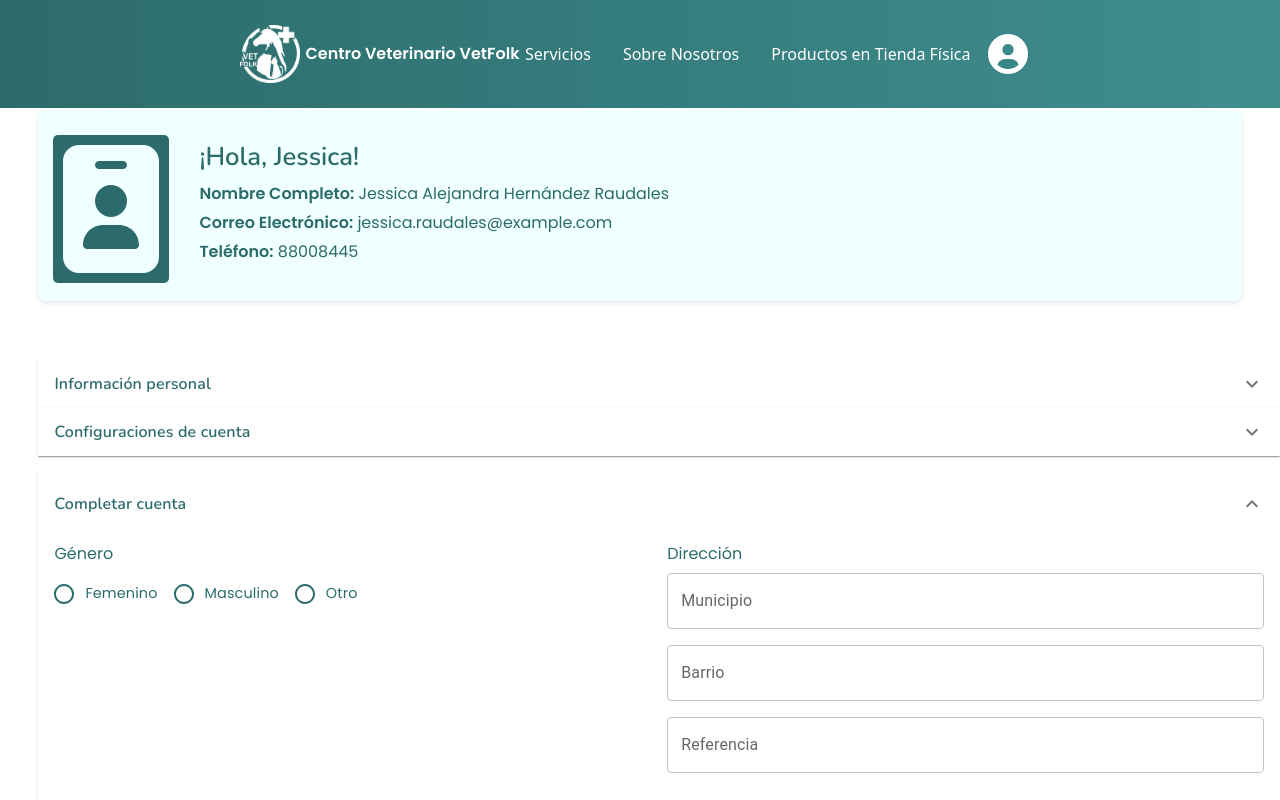
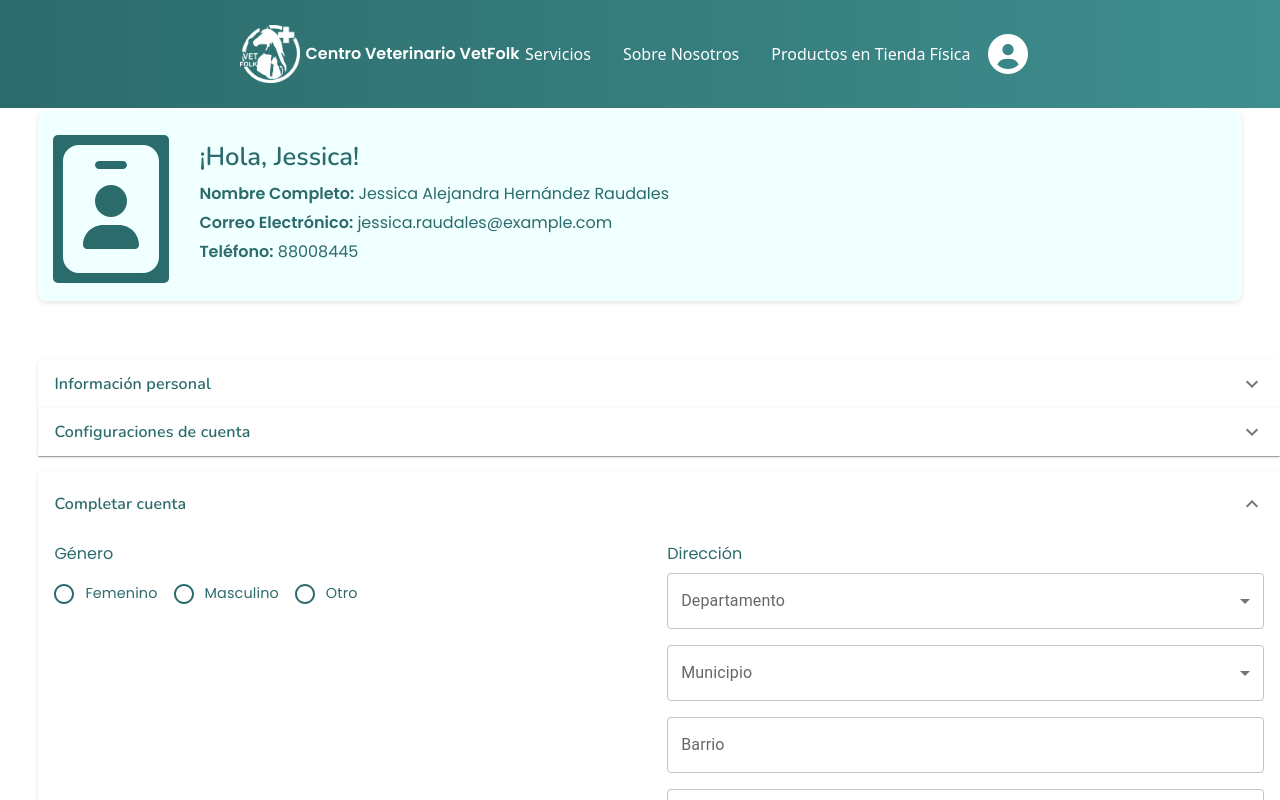
Before and after one commit to ackerT/VetFolk-Frontend, a React (Create React App) app: page /edit-profile in a window 1280 px wide. Both pictures are taken after a click on the button "Completar cuenta". Shown: the top 800 px of the page. Built offline with nearby package versions, Linux system fonts and the light colour scheme.

Commit message:
Cambios en la seccion de editar el perfil

```diff
--- a/src/components/EditProfile.js
+++ b/src/components/EditProfile.js
@@ -1,5 +1,5 @@
 import React, { useState } from 'react';
-import { Accordion, AccordionSummary, AccordionDetails, TextField, Typography, Grid, Button, RadioGroup, FormControlLabel, Radio } from '@mui/material';
+import { Accordion, AccordionSummary, AccordionDetails, TextField, Typography, Grid, Button, RadioGroup, FormControlLabel, Radio, Select, MenuItem, FormControl, InputLabel } from '@mui/material';
 import ExpandMoreIcon from '@mui/icons-material/ExpandMore';
 import './EditProfile.css';
 import Navbar from './Navbar';
@@ -7,7 +7,7 @@ import Footer from './Footer';
 import { FontAwesomeIcon } from '@fortawesome/react-fontawesome';
 import { faIdBadge } from '@fortawesome/free-solid-svg-icons';
 
-const EditProfileForm = () => {
+const EditProfile = () => {
     const [profileData, setProfileData] = useState({
         firstName: 'Jessica',
         secondName: 'Alejandra',
@@ -18,12 +18,14 @@ const EditProfileForm = () => {
         currentPassword: '',
         newPassword: '',
         genero: '',
+        departamento: '',
         municipio: '',
         barrio: '',
         referencia: '',
     });
 
     const [errors, setErrors] = useState({});
+    const [municipios, setMunicipios] = useState([]);
 
     const handleChange = (e) => {
         const { name, value } = e.target;
@@ -67,6 +69,24 @@ const EditProfileForm = () => {
         }
     };
 
+    const handleDepartamentoChange = (e) => {
+        const { name, value } = e.target;
+
+        if (name === 'departamento') {
+            setMunicipios(municipiosPorDepartamento[value] || []);
+            setProfileData((prevData) => ({
+                ...prevData,
+                municipio: '', // Resetear el municipio al cambiar de departamento
+                [name]: value,
+            }));
+        } else {
+            setProfileData((prevData) => ({
+                ...prevData,
+                [name]: value,
+            }));
+        }
+    };
+
     const handleSubmit = () => {
         let isValid = true;
         const newErrors = {};
@@ -81,6 +101,24 @@ const EditProfileForm = () => {
             console.log("Datos guardados:", profileData);
             // Lógica para enviar el formulario
         }
+    };
+
+    const departamentos = [
+        { value: 'departamento1', label: 'Departamento 1' },
+        { value: 'departamento2', label: 'Departamento 2' },
+        // Agrega más departamentos según sea necesario
+    ];
+
+    const municipiosPorDepartamento = {
+        departamento1: [
+            { value: 'municipio1', label: 'Municipio 1' },
+            { value: 'municipio2', label: 'Municipio 2' },
+        ],
+        departamento2: [
+            { value: 'municipio3', label: 'Municipio 3' },
+            { value: 'municipio4', label: 'Municipio 4' },
+        ],
+        // Agrega más municipios según sea necesario
     };
 
     return (
@@ -230,7 +268,7 @@ const EditProfileForm = () => {
                     </AccordionDetails>
                 </Accordion>
 
-                <Accordion className="accordion-completar-cuenta" >
+                <Accordion className="accordion-completar-cuenta">
                     <AccordionSummary expandIcon={<ExpandMoreIcon />}>
                         <Typography className="accordion-header">Completar cuenta</Typography>
                     </AccordionSummary>
@@ -244,26 +282,50 @@ const EditProfileForm = () => {
                                     onChange={handleChange}
                                     row
                                 >
-                                  <FormControlLabel value="Femenino" control={<Radio className='custom-radio-button'/>} label="Femenino" className='radio-label-text'/>
-                                  <FormControlLabel value="Masculino" control={<Radio className='custom-radio-button'/>} label="Masculino" className='radio-label-text'/>
-                                  <FormControlLabel value="Otro" control={<Radio className='custom-radio-button'/>} label="Otro" className='radio-label-text'/>
+                                    <FormControlLabel value="Femenino" control={<Radio className='custom-radio-button' />} label="Femenino" className='radio-label-text' />
+                                    <FormControlLabel value="Masculino" control={<Radio className='custom-radio-button' />} label="Masculino" className='radio-label-text' />
+                                    <FormControlLabel value="Otro" control={<Radio className='custom-radio-button' />} label="Otro" className='radio-label-text' />
                                 </RadioGroup>
                             </Grid>
 
                             <Grid item xs={6}>
                                 <h5 className="section-title">Dirección</h5>
-                              <TextField
+                                <FormControl variant="outlined" fullWidth className="custom-text-field" style={{ marginBottom: '16px' }}>
+                                <InputLabel id="departamento-label">Departamento</InputLabel>
+                            <Select
+                                labelId="departamento-label"
+                                label="Departamento"
+                                name="departamento"
+                                value={profileData.departamento}
+                                onChange={handleChange}
+                            >
+                        <MenuItem value=""><em>Seleccione un departamento</em></MenuItem>
+                        {departamentos.map(departamento => (
+                        <MenuItem key={departamento.value} value={departamento.value}>
+                            {departamento.label}
+                        </MenuItem>
+                    ))}
+                </Select>
+            </FormControl>
+
+            <FormControl variant="outlined" fullWidth className="custom-text-field" style={{ marginBottom: '16px' }}>
+                <InputLabel id="municipio-label">Municipio</InputLabel>
+                <Select
+                    labelId="municipio-label"
                     label="Municipio"
-                                  variant="outlined"
-                                  fullWidth
                     name="municipio"
                     value={profileData.municipio}
                     onChange={handleChange}
                     error={Boolean(errors.municipio)}
-                                  helperText={errors.municipio}
-                                  className="custom-text-field"
-                                  style={{ marginBottom: '16px' }}
-                              />
+                >
+                    <MenuItem value=""><em>Seleccione un municipio</em></MenuItem>
+                    {municipios.map(municipio => (
+                        <MenuItem key={municipio.value} value={municipio.value}>
+                            {municipio.label}
+                        </MenuItem>
+                    ))}
+                </Select>
+            </FormControl>
 
                                 <TextField
                                     label="Barrio"
@@ -301,4 +363,4 @@ const EditProfileForm = () => {
     );
 };
 
-export default EditProfileForm;
+export default EditProfile;
```
Lines whose indentation alone changed are shown as unchanged.
